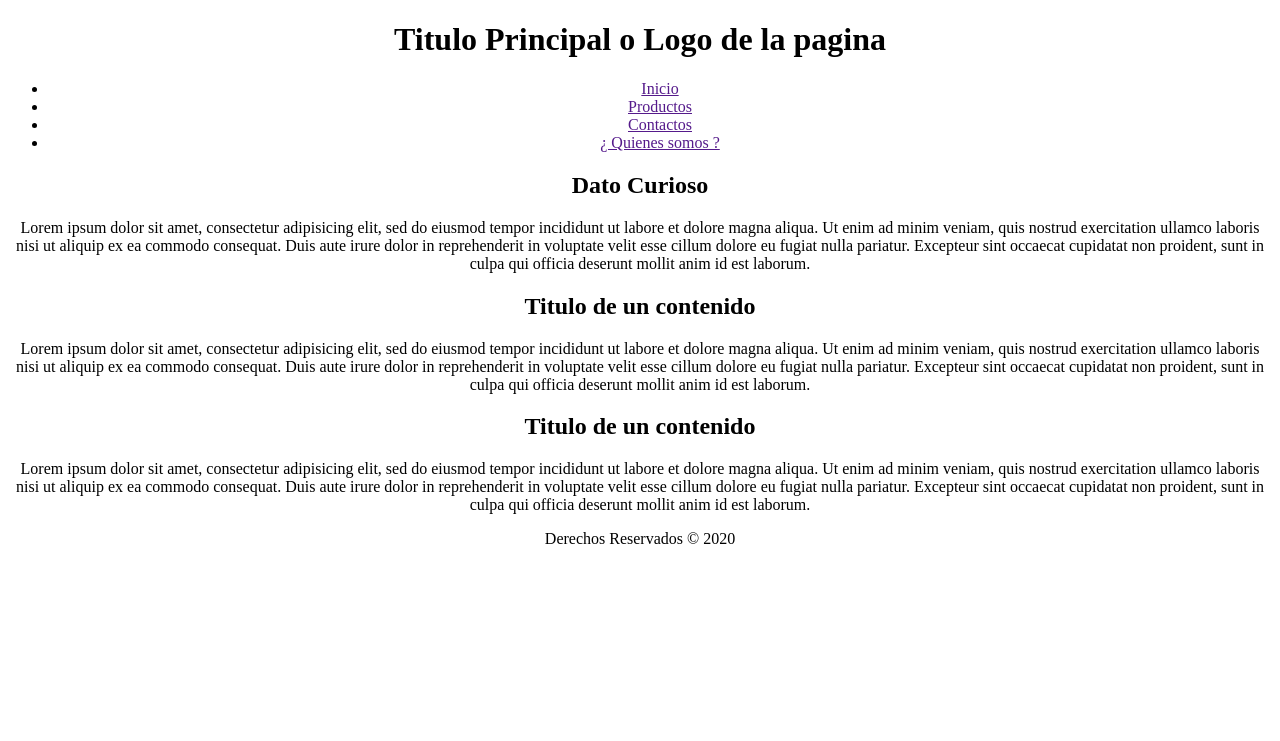
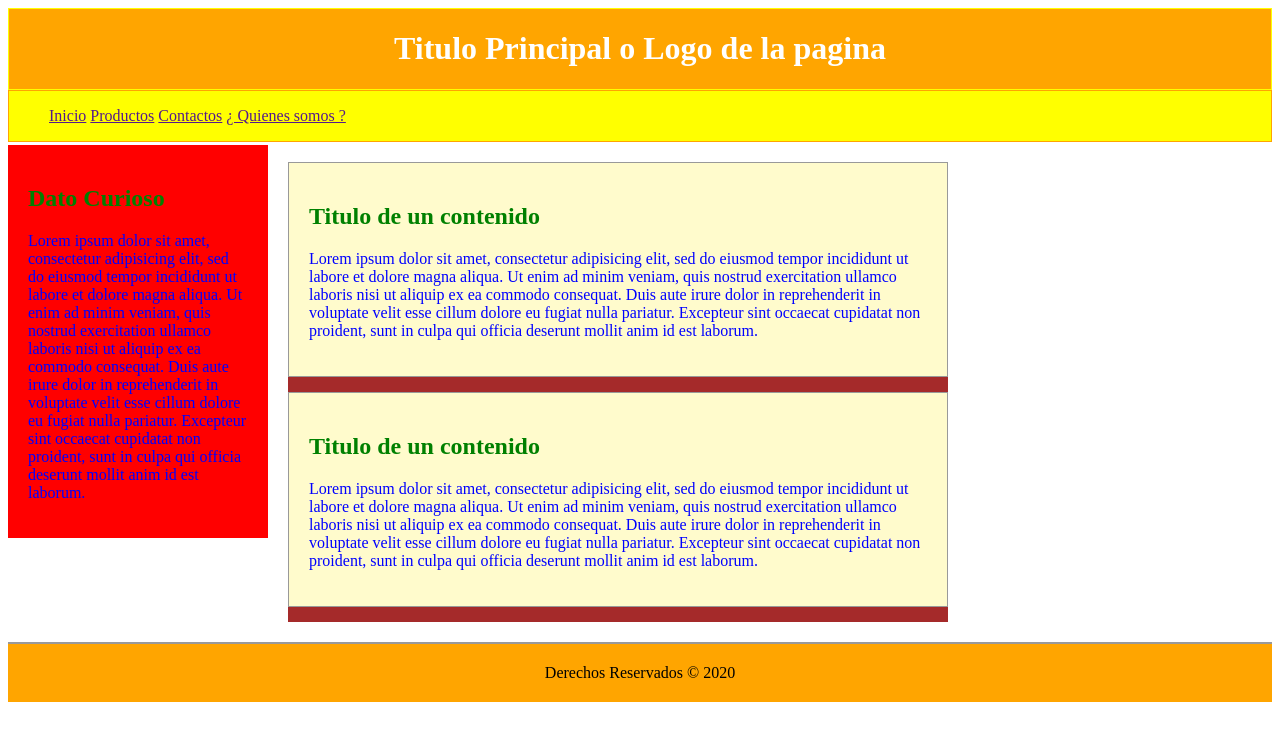
Before and after one commit to zulean1/Paginas-Web, a PHP site: template views/pagina.html in a window 1280 px wide. Shown: the top 741 px of the page. Run offline with PHP 8.4, Linux system fonts and the light colour scheme; the template is opened without the code that fills it, so the values that code supplies are empty.

Commit message:
Integracion de estilos css a la pagina

```diff
--- a/css/estilo.css
+++ b/css/estilo.css
@@ -1,23 +1,68 @@
 body {
-   text-align: center;
+
 }
-.principal {
-    display: block;
-    width: 500px;
-    margin: 50px auto;
-    padding: 15px;
+header {
+
     text-align: center;
+    border: 1px solid yellow;
+    background: orange;
+
+}
+
+h1{
+    color: white;
+    font: cursive;
+ }
+ nav{
+
+    border: 1px solid orange;
+    background: yellow;
+ }
+
+ nav li {
+   display: inline-block;
+
+ }
+ nav li a{
+      list-style: none;
+ }
+ aside {
+
+   float: left;
+    width: 220px;
+    margin: 3px auto;
+    padding: 20px;
+    background: red;
+ }
+section {
+
+    background: brown;
+    float: left;
+    width: 660px;
+    margin: 20px;
+}
+
+
+section article{
+    display: inline-block;
+    background: #FFFBCC;
     border: 1px solid #999999;
-    background: #DDDDDD;
+    padding: 20px;
+    margin-bottom: 15px;
 
-    -moz-border-radius: 20px;
--webkit-border-radius: 20px;
-border-radius: 20px;
+}
 
--moz-box-shadow: rgb(150,150,150) 5px 5px;
--webkit-box-shadow: rgb(150,150,150) 5px 5px;
-box-shadow: rgb(150,150,150) 5px 5px;
+
+footer{
+    background: orange;
+    clear: both;
+    text-align: center;
+    padding: 20px;
+    border-top: 2px solid #999999;
 }
-.titulo {
-    font: bold 36px verdana, sans-serif;
+h2{
+    color: green;
 }
+p{
+    color: blue;
+}
```
